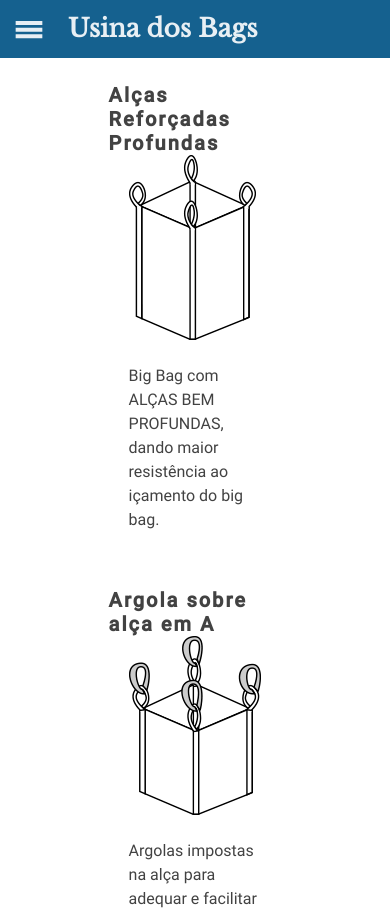
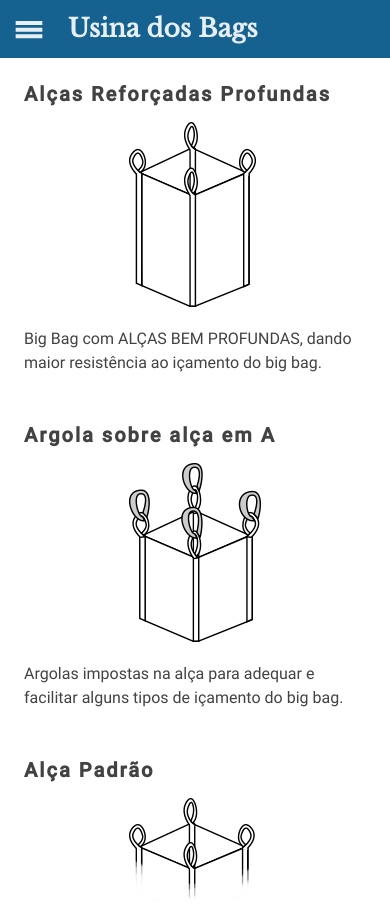
Before and after one commit to enikolas/usinadosbags, a React (Create React App) app: page /produtos in a window 390 px wide. Shown: the top 910 px of the page. Built offline with nearby package versions, Linux system fonts and the light colour scheme.

Commit message:
Optimize some pages for mobile screens

```diff
--- a/src/components/footer/Footer.css
+++ b/src/components/footer/Footer.css
@@ -5,11 +5,11 @@
 	align-content: center;
 	justify-content: space-between;
 	flex-flow: row wrap;
-	padding: 15px 50px;
 }
 
 .Footer div {
-	width: 48%;
+	width: calc(50% - 2rem);
+  margin: 1rem;
 }
 
 .Footer p {
@@ -29,13 +29,12 @@
 	text-align: right;
 }
 
-@media screen and (max-width: 600px) {
+@media screen and (max-width: 459px) {
 	.Footer div {
 		width: 100%;
 	}
 
 	.Footer .right {
 		text-align: initial;
-		margin-top: 10px;
 	}
 }
--- a/src/components/pages/home/Home.css
+++ b/src/components/pages/home/Home.css
@@ -42,6 +42,7 @@
 }
 
 .Home .images a,
+.Home .images a:active,
 .Home .images a:link,
 .Home .images a:visited,
 .Home .images a:focus {
@@ -49,6 +50,7 @@
 }
 
 .Home .images a figcaption,
+.Home .images a:active figcaption,
 .Home .images a:link figcaption,
 .Home .images a:visited figcaption,
 .Home .images a:focus figcaption {
@@ -59,8 +61,7 @@
 	margin-top: 5px;
 }
 
-.Home .images a:hover figcaption,
-.Home .images a:active figcaption {
+.Home .images a:hover figcaption {
 	background-color: #031017;
 	text-decoration: none;
 }
--- a/src/components/pages/produtos/Produtos.css
+++ b/src/components/pages/produtos/Produtos.css
@@ -1,39 +1,43 @@
 .Produtos {
-	margin: 15px;
+	margin: 1rem;
 }
 
 .Produtos section {
 	display: flex;
 	align-content: center;
 	justify-content: space-around;
-	flex-flow: row wrap;
+	flex-direction: row;
+  flex-wrap: wrap;
 }
 
 .Produto {
-	width: 48%;
-	margin: 10px 5px;
+	flex: 1 300px;
+	width: 50%;
+  padding: 0.5rem;
 }
 
 .Produto h3 {
 	letter-spacing: 2px;
+  margin-bottom: 1rem;
 }
 
 .Produto .content {
 	display: flex;
 	align-content: flex-start;
 	justify-content: space-around;
-	flex-flow: row wrap;
+	flex-direction: row;
+  flex-wrap: wrap;
 }
 
 .Produto .content p {
-	line-height: 1.5;
-	flex: 1;
-	padding: 20px;
+  flex: 2;
+  line-height: 1.5;
+	padding: 1rem;
 	margin-top: 0;
 }
 
 .Produto .content figure {
-	flex: 1;
+  flex: 1 125px;
 	max-width: 132px;
 	margin: 0;
 	padding: 0;
@@ -43,3 +47,21 @@
 	margin: 0;
 	padding: 0;
 }
+
+@media screen and (max-width: 400px) {
+	.Produto .content {
+		align-content: center;
+		justify-content: center;
+	}
+
+	.Produto .content p {
+		flex: 2 250px;
+		width: 100%;
+		padding: 1rem 0;
+	}
+
+	.Produto .content figure {
+		flex: 1 125px;
+		width: 100%;
+	}
+}
--- a/src/components/pages/sobreNos/SobreNos.css
+++ b/src/components/pages/sobreNos/SobreNos.css
@@ -48,5 +48,6 @@
 	.SobreNos .content {
 		width: 100%;
 		margin-top: 1rem;
+		padding: 0;
 	}
 }
```
